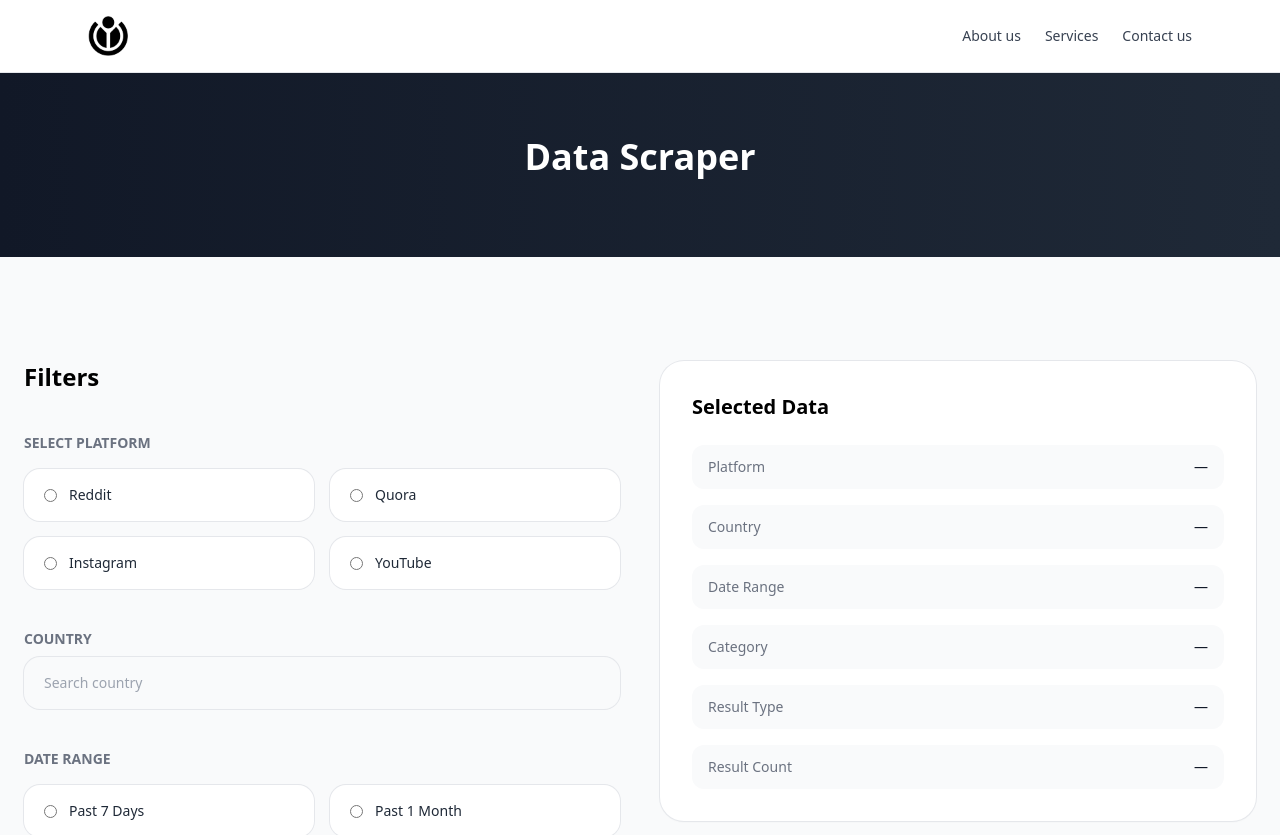
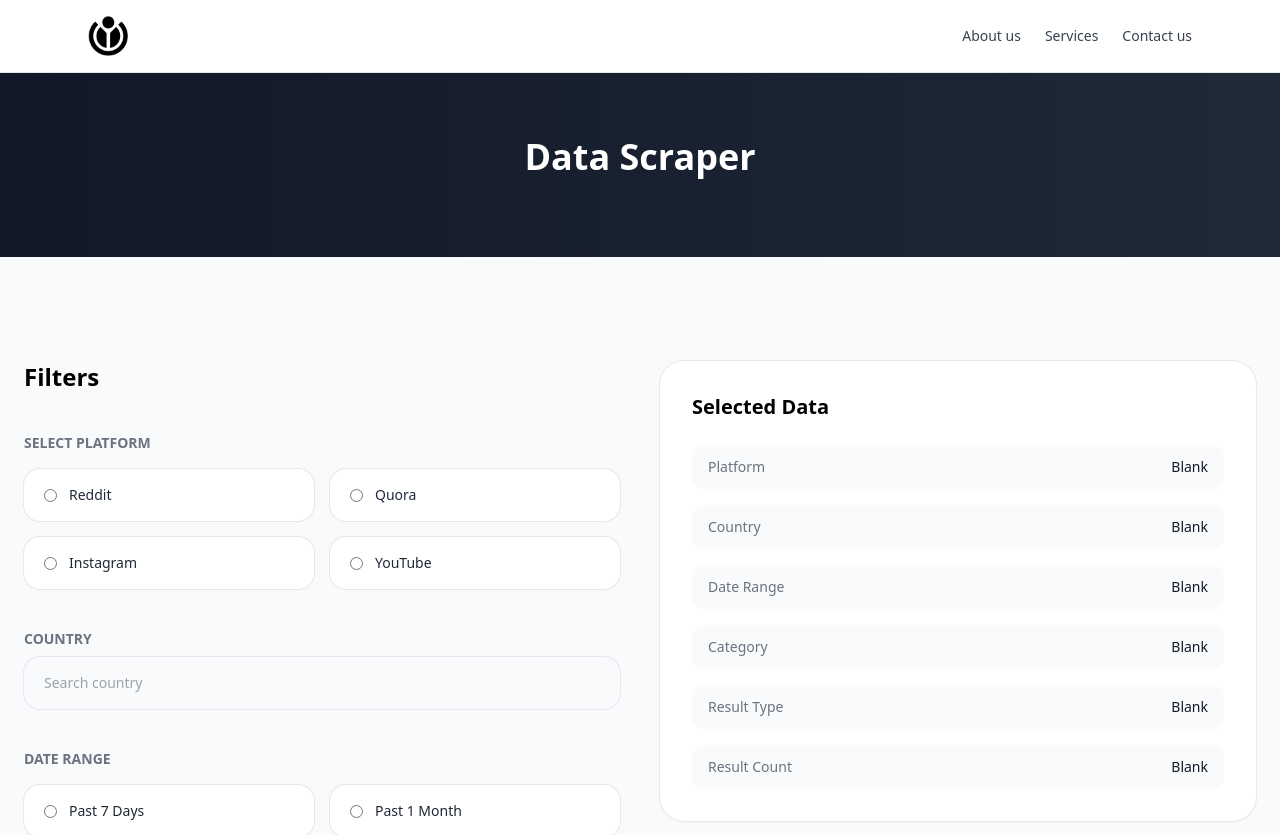
Before and after one commit to vdev080/social-media-data-scraper-ui, a React (Vite) app: page / in a window 1280 px wide. Shown: the top 835 px of the page. Built offline with nearby package versions, Linux system fonts and the light colour scheme; no server answers.

Commit message:
Update UI and sticky panel

```diff
--- a/src/components/PreviewPanel.jsx
+++ b/src/components/PreviewPanel.jsx
@@ -24,7 +24,7 @@ const Row = ({ label, value }) => (
   <div className="flex justify-between items-center bg-gray-50 rounded-xl px-4 py-3">
     <span className="text-gray-500">{label}</span>
     <span className="font-medium text-gray-900">
-      {value || "—"}
+      {value || "Blank"}
     </span>
   </div>
 );
```
